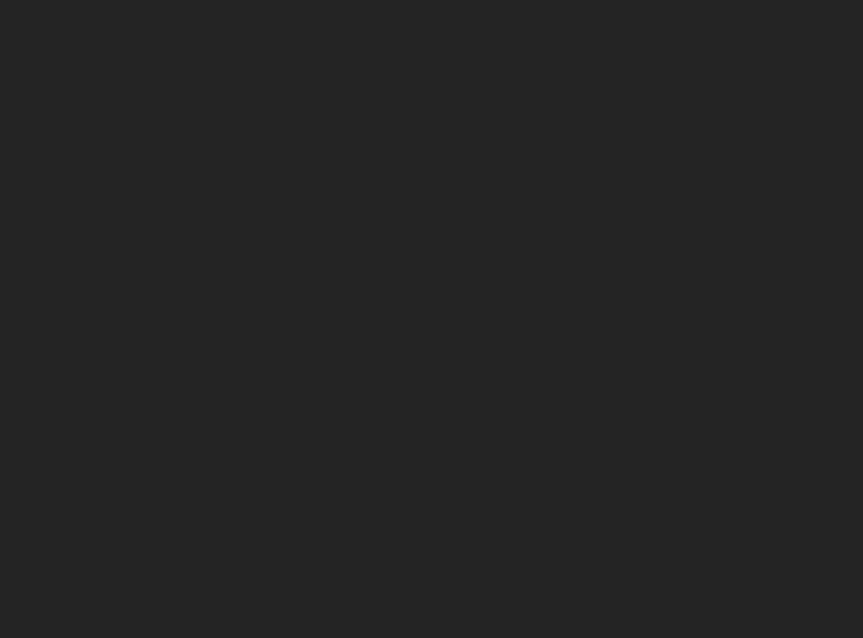
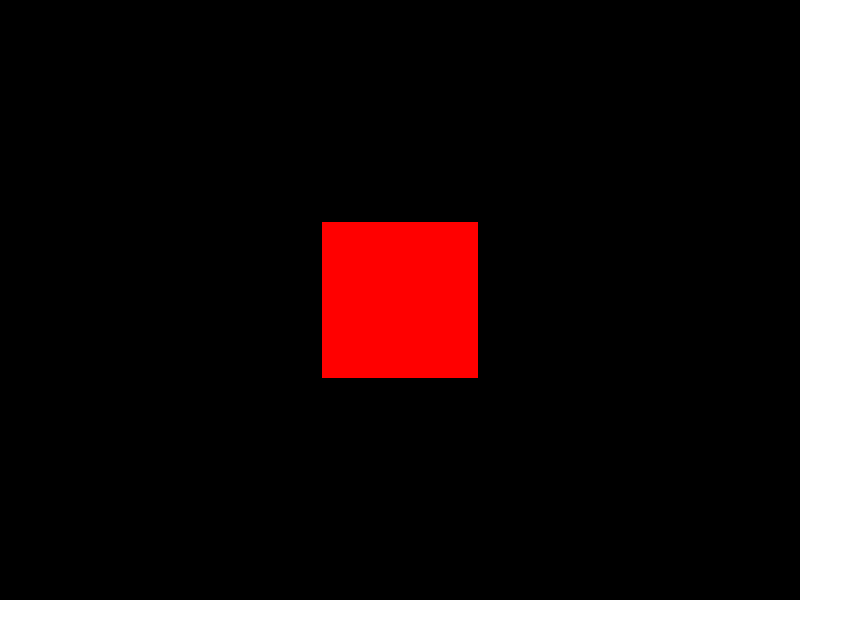
Before and after one commit to Cleam/threejs-journey, a website built with Vite: page first-project/index.html in a window 1280 px wide. Shown: the whole page, without its empty margins (0-863 px from the left). Built offline with nearby package versions, Linux system fonts and the light colour scheme.

Commit message:
feat: first project

```diff
--- a/first-project/index.html
+++ b/first-project/index.html
@@ -7,7 +7,7 @@
     <title>First ThreeJS Project</title>
   </head>
   <body>
-    <div id="app"></div>
+    <canvas id="webgl"></canvas>
     <script type="module" src="/src/main.ts"></script>
   </body>
 </html>
--- a/first-project/src/main.ts
+++ b/first-project/src/main.ts
@@ -1,27 +1,41 @@
 import "./style.css";
 import * as THREE from "three";
 
-console.log(THREE.Scene);
+const canvas = document.querySelector("#webgl") as HTMLCanvasElement;
 
 // Create a scene
 const scene = new THREE.Scene();
 
-// Create a geometry
+// objects
 const geometry = new THREE.BoxGeometry(1, 1, 1);
-// Create a material
-const material = new THREE.MeshBasicMaterial({ color: 0x00ff00 });
-// Create a mesh
-const cube = new THREE.Mesh(geometry, material);
-// Add the mesh to the scene
-scene.add(cube);
+const material = new THREE.MeshBasicMaterial({
+  color: 0xff0000,
+  // wireframe: true,
+});
+const cubeMesh = new THREE.Mesh(geometry, material);
+scene.add(cubeMesh);
 
 // Create a camera
+const sizes = {
+  width: 800,
+  height: 600,
+};
 const camera = new THREE.PerspectiveCamera(
   75,
-  window.innerWidth / window.innerHeight,
-  0.1,
-  1000
+  sizes.width / sizes.height
+  // 0.1,
+  // 100
 );
-// Set the camera position
-camera.position.z = 5;
-// Create a renderer
+camera.position.z = 3;
+scene.add(camera);
+
+// renderer
+const renderer = new THREE.WebGLRenderer({
+  canvas: canvas,
+  // alpha: true,
+});
+renderer.setSize(sizes.width, sizes.height);
+renderer.setPixelRatio(window.devicePixelRatio);
+// renderer.setClearColor(0x000000, 0); // Set the background color to transparent
+
+renderer.render(scene, camera);
--- a/first-project/src/style.css
+++ b/first-project/src/style.css
@@ -4,8 +4,8 @@
   font-weight: 400;
 
   color-scheme: light dark;
-  color: rgba(255, 255, 255, 0.87);
-  background-color: #242424;
+  /* color: rgba(255, 255, 255, 0.87);
+  background-color: #242424; */
 
   font-synthesis: none;
   text-rendering: optimizeLegibility;
@@ -24,10 +24,10 @@ a:hover {
 
 body {
   margin: 0;
-  display: flex;
+  /* display: flex;
   place-items: center;
   min-width: 320px;
-  min-height: 100vh;
+  min-height: 100vh; */
 }
 
 h1 {
```
